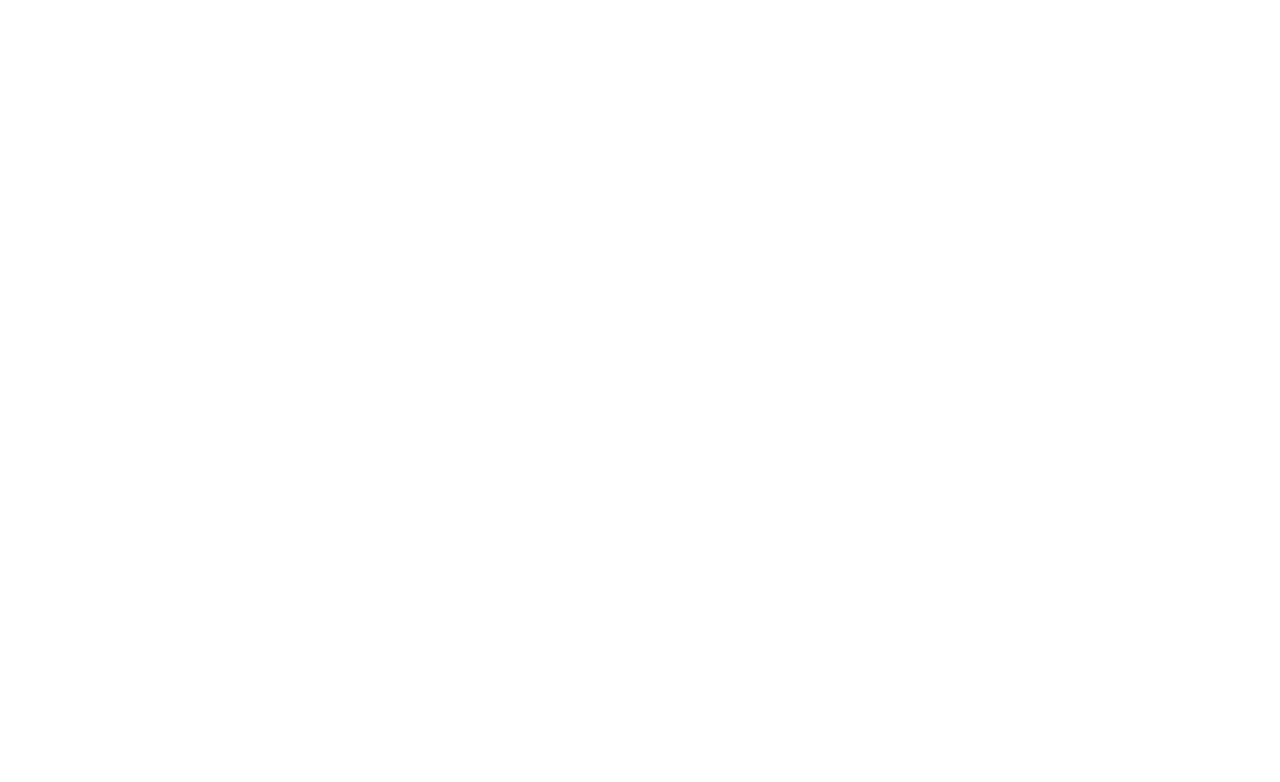
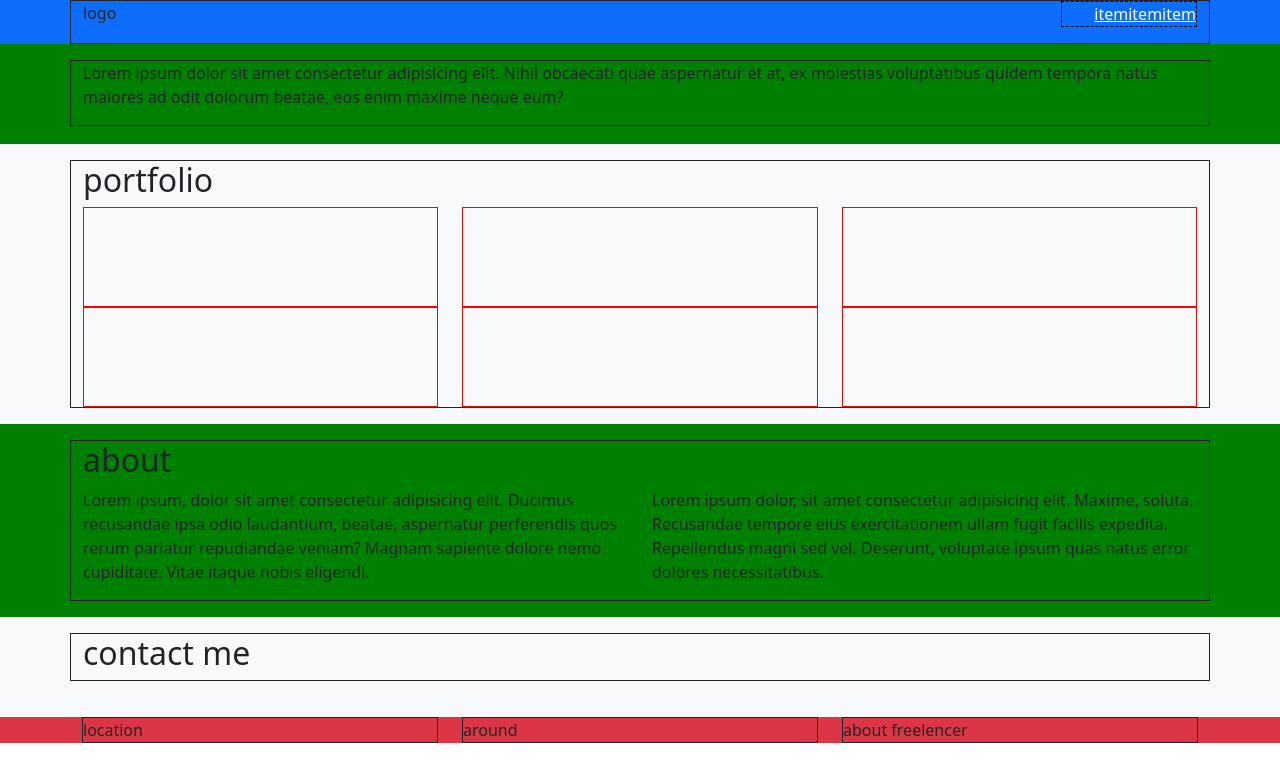
Before and after one commit to Luketto-dev/html-css-bootstrap-freelancer, a plain HTML site: page index.html in a window 1280 px wide. Drawn offline with nearby package versions, Linux system fonts and the light colour scheme.

Commit message:
layout base completo con colonne responsive

```diff
--- a/css/style.css
+++ b/css/style.css
@@ -0,0 +1,32 @@
+/* $grid-breakpoints: (
+  xs: 0,
+  sm: 576px,
+  md: 768px,
+  lg: 992px,
+  xl: 1200px,
+  xxl: 1400px
+);*/
+
+html{
+    font-size: 16px;
+}
+
+.main-menu{
+    list-style: none;
+    /* debug */
+    border: 1px dashed black;
+}
+
+.section{
+    padding-top: 1rem;
+    padding-bottom: 1rem;
+    /* debug */
+    background-color: green;
+    min-height: 100px;
+}
+
+.portfolio-card{
+    /* debug */
+    min-height: 100px;
+    border: 1px solid red;
+}
--- a/index.html
+++ b/index.html
@@ -11,6 +11,117 @@
     <link rel="stylesheet" href="css/style.css">
 </head>
 <body>
+    <header class="">
+        <nav class="bg-primary">
+                <!-- contenitore in flex per inserire elementi della nav -->
+            <div class="container d-flex justify-content-between border border border-dark">
+                <div class="logo">
+                    logo
+                </div>
+                <ul class="main-menu d-none d-md-flex">
+                    <li><a class="text-white" href="">item</a></li>
+                    <li><a class="text-white" href="">item</a></li>
+                    <li><a class="text-white" href="">item</a></li>
+                </ul>
+                <div class="hamburger-menu d-md-none">
+                    hamburger
+                </div>
+            </div>
+        </nav>
+    </header>
+
+    <main>
+        <div class="section section-jumbo">
+            <div class="container border border border-dark">
+
+                <p>Lorem ipsum dolor sit amet consectetur adipisicing elit. Nihil obcaecati quae aspernatur et at, ex molestias voluptatibus quidem tempora natus maiores ad odit dolorum beatae, eos enim maxime neque eum?</p>
+
+            </div>
+        </div>
+
+        <div class="section section-portfolio bg-light">
+            <div class="container border border border-dark">
+                <h2>portfolio</h2>
+                <div class="row row-cols-1 row-cols-md-2 row-cols-lg-3">
+                    <div class="col">
+                        <div class="portfolio-card">
+
+                        </div>
+                    </div>
+                    <div class="col">
+                        <div class="portfolio-card">
+
+                        </div>
+                    </div>
+                    <div class="col">
+                        <div class="portfolio-card">
+
+                        </div>
+                    </div>
+                    <div class="col">
+                        <div class="portfolio-card">
+
+                        </div>
+                    </div>
+                    <div class="col">
+                        <div class="portfolio-card">
+
+                        </div>
+                    </div>
+                    <div class="col">
+                        <div class="portfolio-card">
+
+                        </div>
+                    </div>
+                </div>
+            </div>
+        </div>
+
+        <div class="section section-about">
+            <div class="container border border border-dark">
+                <h2>about</h2>
+                <div class="row row-cols-1 row-cols-md-2">
+                    <div class="col">
+                        <p>Lorem ipsum, dolor sit amet consectetur adipisicing elit. Ducimus recusandae ipsa odio laudantium, beatae, aspernatur perferendis quos rerum pariatur repudiandae veniam? Magnam sapiente dolore nemo cupiditate. Vitae itaque nobis eligendi.</p>
+                    </div>
+                    <div class="col">
+                        <p>Lorem ipsum dolor, sit amet consectetur adipisicing elit. Maxime, soluta. Recusandae tempore eius exercitationem ullam fugit facilis expedita. Repellendus magni sed vel. Deserunt, voluptate ipsum quas natus error dolores necessitatibus.</p>
+                    </div>
+                </div>
+            </div>
+        </div>
+
+        <div class="section section-contact-me bg-light">
+            <div class="container border border border-dark">
+                <h2>contact me</h2>
+                <form action="">
+
+                </form>
+            </div>
+        </div>
+
+        <footer class="bg-danger">
+            <div class="container">
+                <div class="row row-cols-1 row-cols-md-3">
+                    <div class="col">
+                        <div class="location border border-dark">
+                            location
+                        </div>
+                    </div>
+                    <div class="col">
+                        <div class="social border border-dark">
+                            around
+                        </div>
+                    </div>
+                    <div class="col">
+                        <div class="freelencer border border-dark">
+                            about freelencer
+                        </div>
+                    </div>
+                </div>
+            </div>
+        </footer>
+    </main>
 
 </body>
 </html>
```
